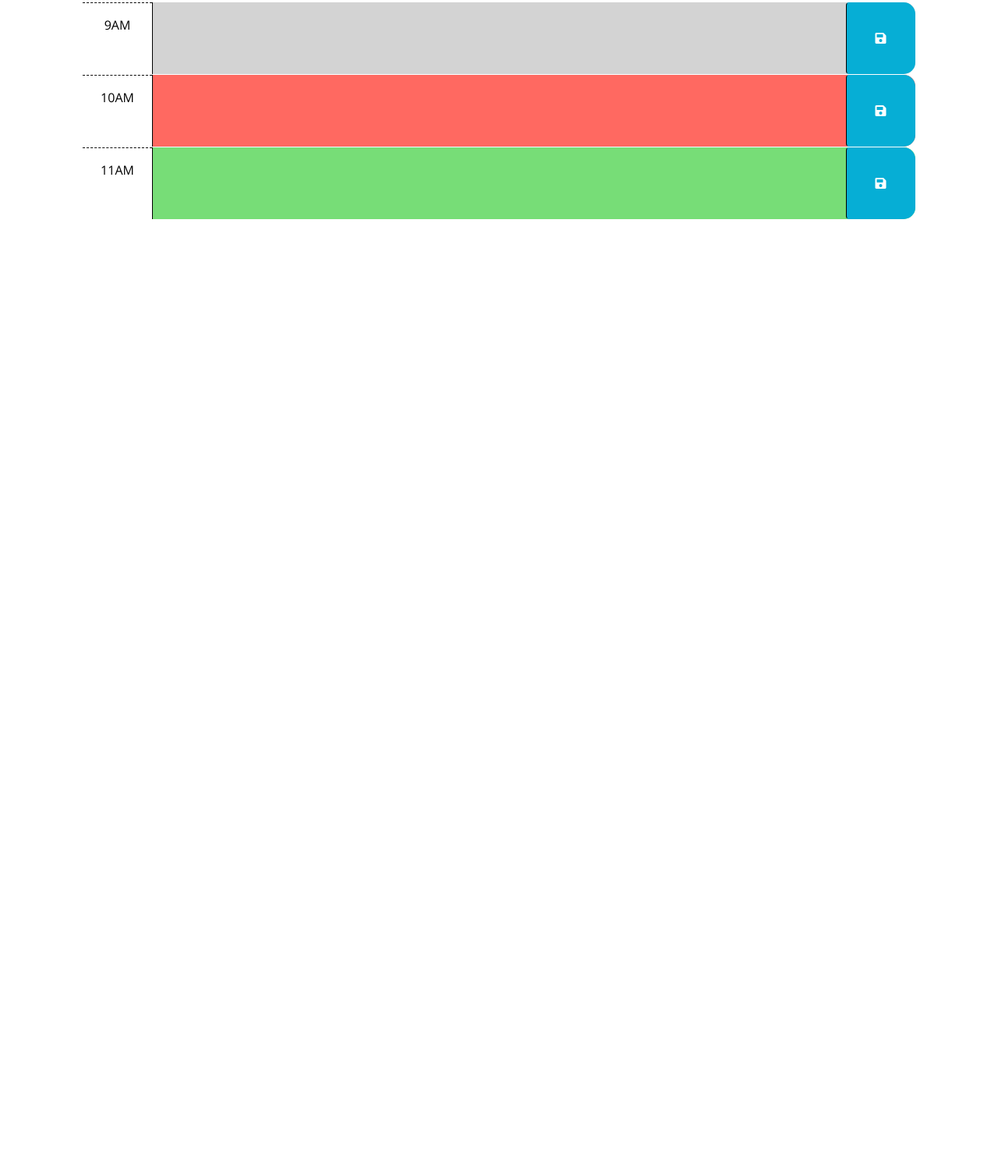
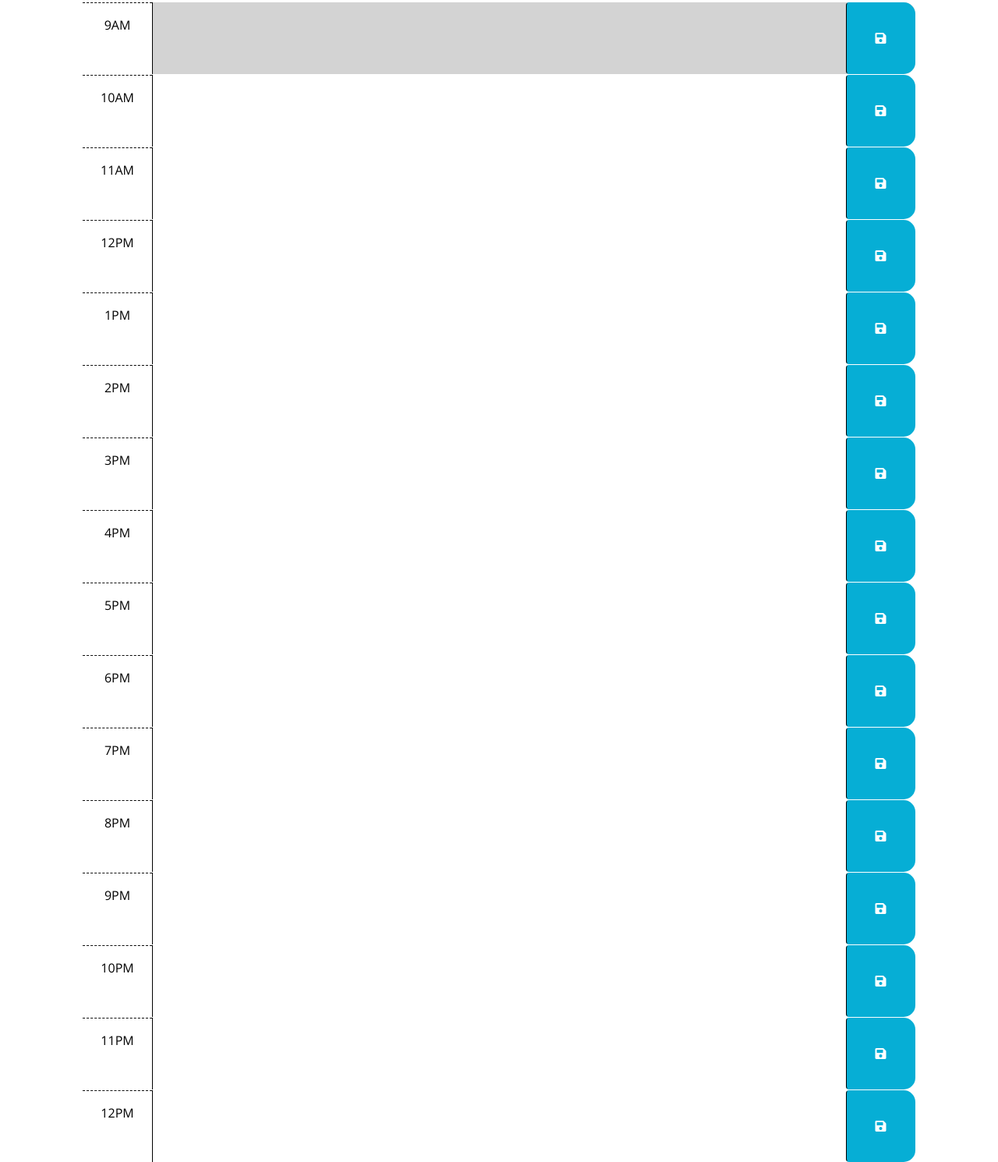
Before and after one commit to marleyschneiderr/what-s-on-the-agenda, a plain HTML site: page index.html in a window 1280 px wide. Shown: the part 254-1744 px from the top of the page at 78% size. Before the commit the page ends 800 px from the top, so only its background shows below. Drawn offline with nearby package versions, Linux system fonts and the light colour scheme.

Commit message:
Adding time blocks on html

```diff
--- a/assets/js/script.js
+++ b/assets/js/script.js
@@ -15,23 +15,18 @@
   // past, present, and future classes? How can Day.js be used to get the
   // current hour in 24-hour time?
   //
-  // TODO: Add code to get any user input that was saved in localStorage and set
-  // the values of the corresponding textarea elements. HINT: How can the id
-  // attribute of each time-block be used to do this?
-  //
-  // TODO: Add code to display the current date in the header of the page.
-});
 
 
+// TODO: Add code to get any user input that was saved in localStorage and set the values of the corresponding textarea elements. HINT: How can the id attribute of each time-block be used to do this?
 // getting all the data that was stored in local storage, returns the string that matches in html
-$("#1-hour.description").val(localStorage.getItem("1-hour"));
-$("#2-hour .description").val(localStorage.getItem("2-hour"));
-$("#3-hour .description").val(localStorage.getItem("3-hour"));
-$("#4-hour .description").val(localStorage.getItem("4-hour"));
-$("#5-hour .description").val(localStorage.getItem("5-hour"));
-$("#6-hour .description").val(localStorage.getItem("6-hour"));
-$("#7-hour .description").val(localStorage.getItem("7-hour"));
-$("#8-hour .description").val(localStorage.getItem("8-hour"));
+// $("#1-hour.description").val(localStorage.getItem("1-hour"));
+// $("#2-hour .description").val(localStorage.getItem("2-hour"));
+// $("#3-hour .description").val(localStorage.getItem("3-hour"));
+// $("#4-hour .description").val(localStorage.getItem("4-hour"));
+// $("#5-hour .description").val(localStorage.getItem("5-hour"));
+// $("#6-hour .description").val(localStorage.getItem("6-hour"));
+// $("#7-hour .description").val(localStorage.getItem("7-hour"));
+// $("#8-hour .description").val(localStorage.getItem("8-hour"));
 $("#9-hour .description").val(localStorage.getItem("9-hour"));
 $("#10-hour .description").val(localStorage.getItem("10-hour"));
 $("#11-hour .description").val(localStorage.getItem("11-hour"));
@@ -48,3 +43,7 @@
 $("#22-hour .description").val(localStorage.getItem("22-hour"));
 $("#23-hour .description").val(localStorage.getItem("23-hour"));
 $("#24-hour .description").val(localStorage.getItem("24-hour"));
+
+// TODO: Add code to display the current date in the header of the page.
+
+});
--- a/index.html
+++ b/index.html
@@ -28,19 +28,12 @@
       <p class="lead">A simple calendar app for scheduling your work day</p>
       <p id="currentDay" class="lead"></p>
     </header>
+
+    <!-- Time Block Starts Here-->
+
     <div class="container-lg px-5">
-      <!-- Use class for "past", "present", and "future" to apply styles to the
-        time-block divs accordingly. The javascript will need to do this by
-        adding/removing these classes on each div by comparing the hour in the
-        id to the current hour. The html provided below is meant to be an example
-        demonstrating how the css provided can be leveraged to create the
-        desired layout and colors. The html below should be removed or updated
-        in the finished product. Remember to delete this comment once the
-        code is implemented.
-        -->
-
       <!-- Example of a past time block. The "past" class adds a gray background color. -->
-      <div id="hour-9" class="row time-block past">
+      <div id="9-hour" class="row time-block past">
         <div class="col-2 col-md-1 hour text-center py-3">9AM</div>
         <textarea class="col-8 col-md-10 description" rows="3"> </textarea>
         <button class="btn saveBtn col-2 col-md-1" aria-label="save">
@@ -49,7 +42,7 @@
       </div>
 
       <!-- Example of a a present time block. The "present" class adds a red background color. -->
-      <div id="hour-10" class="row time-block present">
+      <div id="10-hour" class="row time-block">
         <div class="col-2 col-md-1 hour text-center py-3">10AM</div>
         <textarea class="col-8 col-md-10 description" rows="3"> </textarea>
         <button class="btn saveBtn col-2 col-md-1" aria-label="save">
@@ -58,8 +51,112 @@
       </div>
 
       <!-- Example of a future time block. The "future" class adds a green background color. -->
-      <div id="hour-11" class="row time-block future">
+      <div id="11-hour" class="row time-block">
         <div class="col-2 col-md-1 hour text-center py-3">11AM</div>
+        <textarea class="col-8 col-md-10 description" rows="3"> </textarea>
+        <button class="btn saveBtn col-2 col-md-1" aria-label="save">
+          <i class="fas fa-save" aria-hidden="true"></i>
+        </button>
+      </div>
+
+      <div id="12-hour" class="row time-block">
+        <div class="col-2 col-md-1 hour text-center py-3">12PM</div>
+        <textarea class="col-8 col-md-10 description" rows="3"> </textarea>
+        <button class="btn saveBtn col-2 col-md-1" aria-label="save">
+          <i class="fas fa-save" aria-hidden="true"></i>
+        </button>
+      </div>
+
+      <div id="13-hour" class="row time-block">
+        <div class="col-2 col-md-1 hour text-center py-3">1PM</div>
+        <textarea class="col-8 col-md-10 description" rows="3"> </textarea>
+        <button class="btn saveBtn col-2 col-md-1" aria-label="save">
+          <i class="fas fa-save" aria-hidden="true"></i>
+        </button>
+      </div>
+
+      <div id="14-hour" class="row time-block">
+        <div class="col-2 col-md-1 hour text-center py-3">2PM</div>
+        <textarea class="col-8 col-md-10 description" rows="3"> </textarea>
+        <button class="btn saveBtn col-2 col-md-1" aria-label="save">
+          <i class="fas fa-save" aria-hidden="true"></i>
+        </button>
+      </div>
+
+      <div id="15-hour" class="row time-block">
+        <div class="col-2 col-md-1 hour text-center py-3">3PM</div>
+        <textarea class="col-8 col-md-10 description" rows="3"> </textarea>
+        <button class="btn saveBtn col-2 col-md-1" aria-label="save">
+          <i class="fas fa-save" aria-hidden="true"></i>
+        </button>
+      </div>
+
+      <div id="16-hour" class="row time-block">
+        <div class="col-2 col-md-1 hour text-center py-3">4PM</div>
+        <textarea class="col-8 col-md-10 description" rows="3"> </textarea>
+        <button class="btn saveBtn col-2 col-md-1" aria-label="save">
+          <i class="fas fa-save" aria-hidden="true"></i>
+        </button>
+      </div>
+
+      <div id="17-hour" class="row time-block">
+        <div class="col-2 col-md-1 hour text-center py-3">5PM</div>
+        <textarea class="col-8 col-md-10 description" rows="3"> </textarea>
+        <button class="btn saveBtn col-2 col-md-1" aria-label="save">
+          <i class="fas fa-save" aria-hidden="true"></i>
+        </button>
+      </div>
+
+      <div id="18-hour" class="row time-block">
+        <div class="col-2 col-md-1 hour text-center py-3">6PM</div>
+        <textarea class="col-8 col-md-10 description" rows="3"> </textarea>
+        <button class="btn saveBtn col-2 col-md-1" aria-label="save">
+          <i class="fas fa-save" aria-hidden="true"></i>
+        </button>
+      </div>
+
+      <div id="19-hour" class="row time-block">
+        <div class="col-2 col-md-1 hour text-center py-3">7PM</div>
+        <textarea class="col-8 col-md-10 description" rows="3"> </textarea>
+        <button class="btn saveBtn col-2 col-md-1" aria-label="save">
+          <i class="fas fa-save" aria-hidden="true"></i>
+        </button>
+      </div>
+
+      <div id="20-hour" class="row time-block">
+        <div class="col-2 col-md-1 hour text-center py-3">8PM</div>
+        <textarea class="col-8 col-md-10 description" rows="3"> </textarea>
+        <button class="btn saveBtn col-2 col-md-1" aria-label="save">
+          <i class="fas fa-save" aria-hidden="true"></i>
+        </button>
+      </div>
+
+      <div id="21-hour" class="row time-block">
+        <div class="col-2 col-md-1 hour text-center py-3">9PM</div>
+        <textarea class="col-8 col-md-10 description" rows="3"> </textarea>
+        <button class="btn saveBtn col-2 col-md-1" aria-label="save">
+          <i class="fas fa-save" aria-hidden="true"></i>
+        </button>
+      </div>
+
+      <div id="22-hour" class="row time-block">
+        <div class="col-2 col-md-1 hour text-center py-3">10PM</div>
+        <textarea class="col-8 col-md-10 description" rows="3"> </textarea>
+        <button class="btn saveBtn col-2 col-md-1" aria-label="save">
+          <i class="fas fa-save" aria-hidden="true"></i>
+        </button>
+      </div>
+
+      <div id="23-hour" class="row time-block">
+        <div class="col-2 col-md-1 hour text-center py-3">11PM</div>
+        <textarea class="col-8 col-md-10 description" rows="3"> </textarea>
+        <button class="btn saveBtn col-2 col-md-1" aria-label="save">
+          <i class="fas fa-save" aria-hidden="true"></i>
+        </button>
+      </div>
+
+      <div id="24-hour" class="row time-block">
+        <div class="col-2 col-md-1 hour text-center py-3">12PM</div>
         <textarea class="col-8 col-md-10 description" rows="3"> </textarea>
         <button class="btn saveBtn col-2 col-md-1" aria-label="save">
           <i class="fas fa-save" aria-hidden="true"></i>
```
